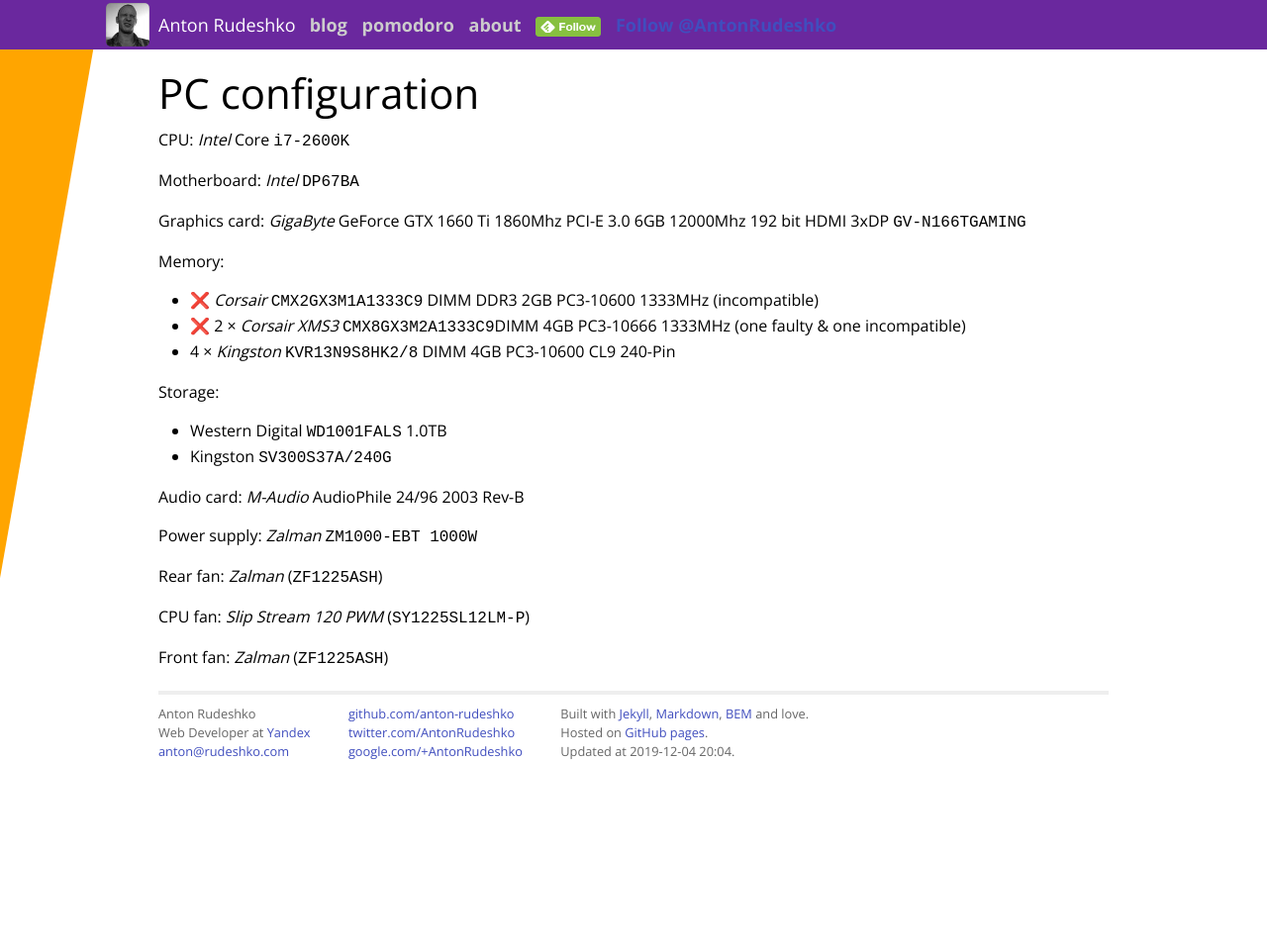
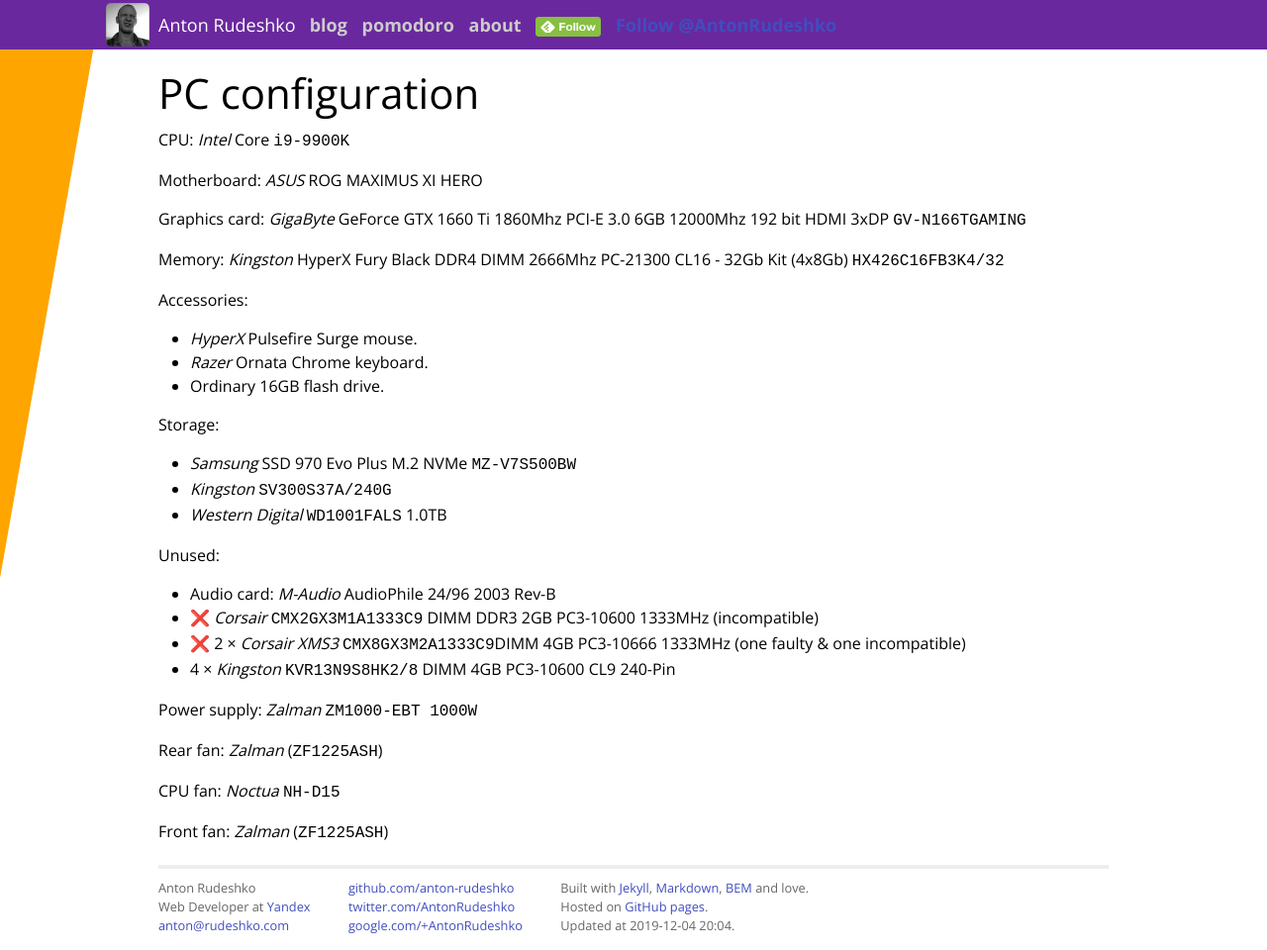
Before and after one commit to anton-rudeshko/anton-rudeshko.github.io, a Jekyll site: the page built from pc-config.md, in a window 1280 px wide. Shown: the whole page at 99% size. Built offline with Jekyll 4.4.1, drawn with Linux system fonts in a browser that asks for light colours; emoji names are drawn with the system emoji font; our own code applies the rules of GitHub Pages for plain Markdown files; comment, search, counter and statistics services are not loaded; before the commit the page ends 900 px from its top, so only the background shows below that.

Commit message:
pc-config: update after recent upgrade

```diff
--- a/pc-config.md
+++ b/pc-config.md
@@ -1,28 +1,36 @@
 # PC configuration
 
-CPU: _Intel_ Core `i7-2600K`
+CPU: _Intel_ Core `i9-9900K`
 
-Motherboard: _Intel_ `DP67BA`
+Motherboard: _ASUS_ ROG MAXIMUS XI HERO
 
 Graphics card: _GigaByte_ GeForce GTX 1660 Ti 1860Mhz PCI-E 3.0 6GB 12000Mhz 192 bit HDMI 3xDP `GV-N166TGAMING`
 
-Memory:
+Memory: _Kingston_ HyperX Fury Black DDR4 DIMM 2666Mhz PC-21300 CL16 - 32Gb Kit (4x8Gb) `HX426C16FB3K4/32`
 
+Accessories:
+
+* _HyperX_ Pulsefire Surge mouse.
+* _Razer_ Ornata Chrome keyboard.
+* Ordinary 16GB flash drive.
+
+Storage:
+
+* _Samsung_ SSD 970 Evo Plus M.2 NVMe `MZ-V7S500BW`
+* _Kingston_ `SV300S37A/240G`
+* _Western Digital_ `WD1001FALS` 1.0TB
+
+Unused:
+
+* Audio card: _M-Audio_ AudioPhile 24/96 2003 Rev-B
 * :x: _Corsair_ `CMX2GX3M1A1333C9` DIMM DDR3 2GB PC3-10600 1333MHz (incompatible)
 * :x: 2 × _Corsair XMS3_ `CMX8GX3M2A1333C9`DIMM 4GB PC3-10666 1333MHz (one faulty & one incompatible)
 * 4 × _Kingston_ `KVR13N9S8HK2/8` DIMM 4GB PC3-10600 CL9 240-Pin
-
-Storage:
-
-* Western Digital `WD1001FALS` 1.0TB
-* Kingston `SV300S37A/240G`
-
-Audio card: _M-Audio_ AudioPhile 24/96 2003 Rev-B
 
 Power supply: _Zalman_ `ZM1000-EBT 1000W`
 
 Rear fan: _Zalman_ (`ZF1225ASH`)
 
-CPU fan: _Slip Stream 120 PWM_ (`SY1225SL12LM-P`)
+CPU fan: _Noctua_ `NH-D15`
 
 Front fan: _Zalman_ (`ZF1225ASH`)
```
